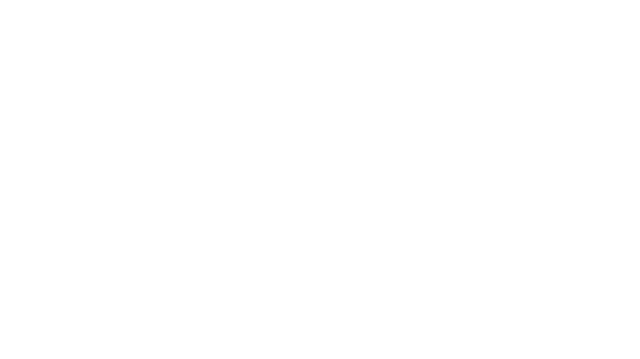
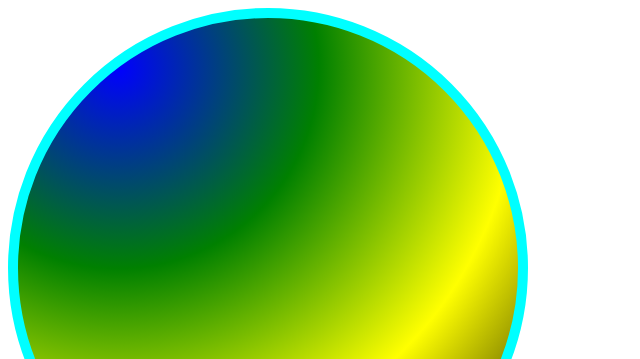
Before and after one commit to 296544722/qqfeiche, a plain HTML site: page myjava/index.html in a window 1280 px wide. Shown: the top 359 px of the page, without its empty margins (0-640 px from the left). Drawn offline with Linux system fonts and the light colour scheme.

Commit message:
xiaolizi

```diff
--- a/myjava/index.html
+++ b/myjava/index.html
@@ -4,8 +4,28 @@
 		<meta charset="UTF-8">
 		<title></title>
 	</head>
+	<style type="text/css">
+		.box{
+				height: 500px;
+				width: 500px;
+				border: solid 10px aqua;
+				border-radius: 50%;
+				background: -webkit-radial-gradient(100px 50px,circle ,blue,green,yellow,black);
+				text-align: center;
+				font-size: 60px;
+				color: red;
+				line-height: 250px;
+			}
+
+	</style>
 	<body>
 		<header></header>
-		<footer></footer>
+		<footer>
+			<div class="box">
+				<h1 style="text-align: center; color: red; font-size: 50px;margin-top: 250px;">小李子</h1>
+			</div>
+
+
+		</footer>
 	</body>
 </html>
```
